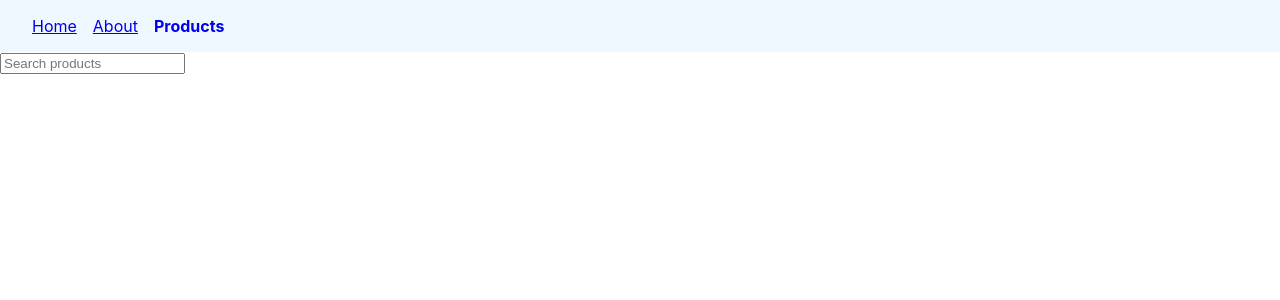
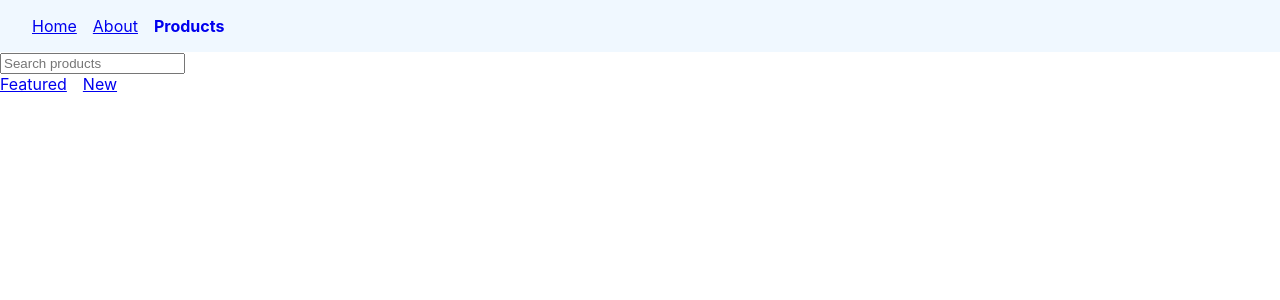
Before and after one commit to ilaydaozdemir/router, a React (Create React App) app: page /products in a window 1280 px wide. Shown: the top 300 px of the page. Built offline with nearby package versions, Linux system fonts and the light colour scheme.

Commit message:
Nested Routes

```diff
--- a/src/App.js
+++ b/src/App.js
@@ -5,6 +5,8 @@ import Navbar from "./components/Navbar";
 import OrderSummary from "./components/OrderSummary";
 import NoMatch from "./components/NoMatch";
 import Products from "./components/Products";
+import Featured from "./components/Featured";
+import New from "./components/New";
 
 function App() {
   return (
@@ -15,7 +17,10 @@ function App() {
         <Route path='/about' element={<About />} />
         <Route path="order-summary" element={<OrderSummary />} />
         <Route path="/*" element={<NoMatch />} />
-        <Route path="/products" element={<Products />} />
+        <Route path="/products" element={<Products />} >
+          <Route path="featured" element={<Featured />} />
+          <Route path="new" element={<New />} />
+        </Route>
 
       </Routes>
     </>
--- /dev/null
+++ b/src/components/Featured.jsx
@@ -0,0 +1,9 @@
+import React from 'react'
+
+const Featured = () => {
+  return (
+    <div>Featured</div>
+  )
+}
+
+export default Featured
--- a/src/components/Navbar.jsx
+++ b/src/components/Navbar.jsx
@@ -9,7 +9,7 @@ const Navbar = () => {
     };
   };
   return (
-    <nav>
+    <nav className="primary-nav">
       <NavLink style={navLinkStyles} to="/">
         Home
       </NavLink>
--- /dev/null
+++ b/src/components/New.jsx
@@ -0,0 +1,9 @@
+import React from 'react'
+
+const New = () => {
+  return (
+    <div>New</div>
+  )
+}
+
+export default New
--- a/src/components/Products.jsx
+++ b/src/components/Products.jsx
@@ -1,10 +1,18 @@
 import React from "react";
+import { Link, Outlet } from "react-router-dom";
 
 const Products = () => {
   return (
-    <div>
-      <input type="search" placeholder="Search products" />
-    </div>
+    <>
+      <div>
+        <input type="search" placeholder="Search products" />
+      </div>
+      <nav>
+        <Link to="featured">Featured</Link>
+        <Link to="new">New</Link>
+      </nav>
+      <Outlet />
+    </>
   );
 };
 
--- a/src/index.css
+++ b/src/index.css
@@ -11,7 +11,7 @@ code {
   font-family: source-code-pro, Menlo, Monaco, Consolas, "Courier New",
     monospace;
 }
-nav {
+.primary-nav{
   background-color: aliceblue;
   padding: 16px 32px;
 }
```
